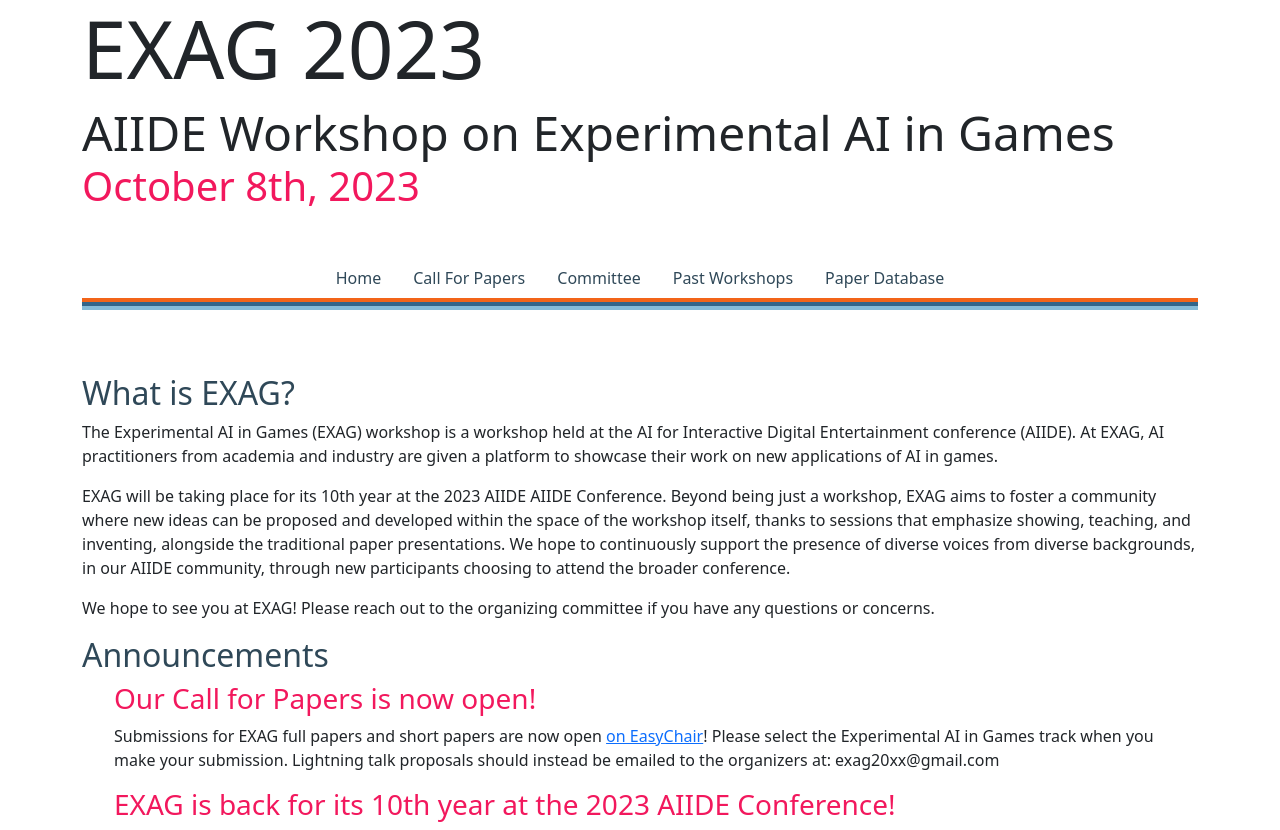
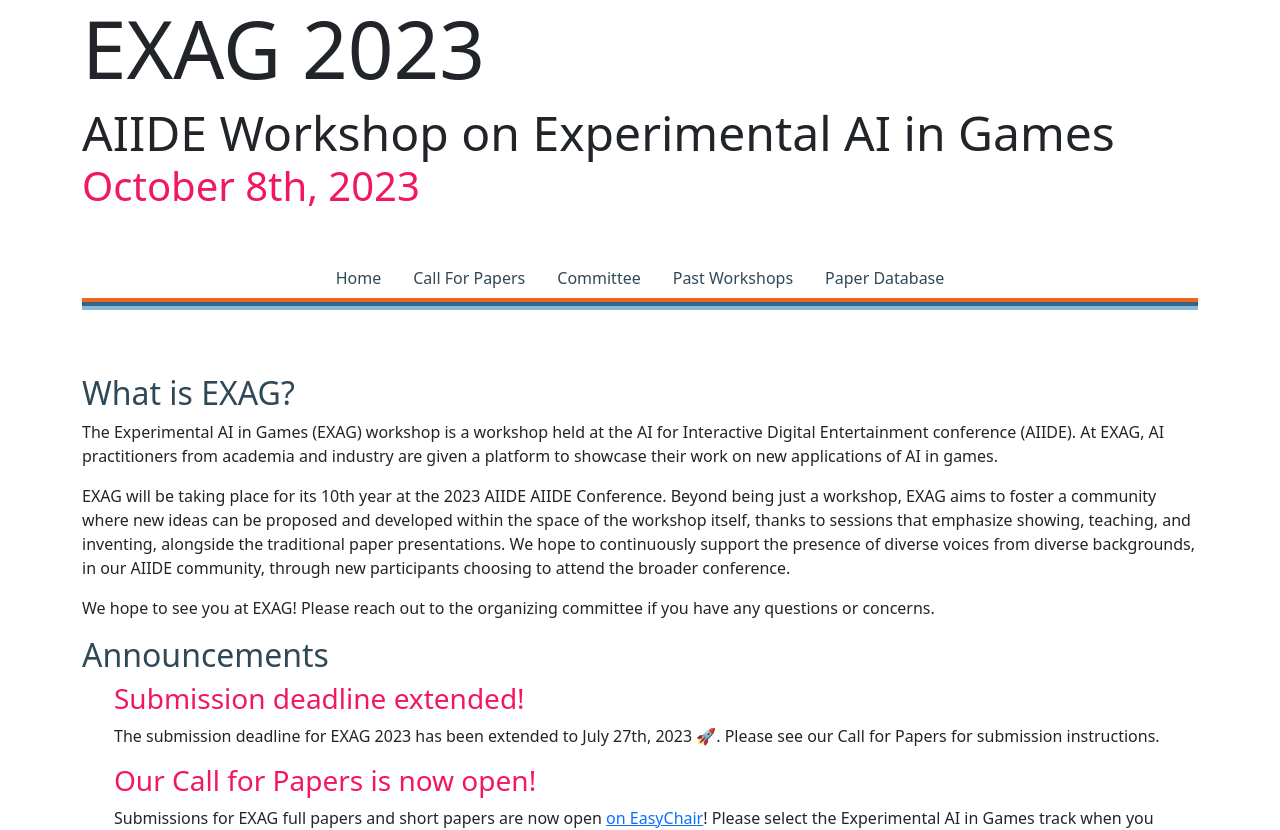
Before and after one commit to aiide-exag/aiide-exag.github.io, a Next.js app: page / in a window 1280 px wide. Shown: the top 830 px of the page. Built offline with nearby package versions, Linux system fonts and the light colour scheme.

Commit message:
deadline update

```diff
--- a/src/pages/index.tsx
+++ b/src/pages/index.tsx
@@ -36,6 +36,15 @@
                         concerns.
                     </p>
                     <h2 className="mb-2">Announcements</h2>
+                    <div className="announcement">
+                        <h3>
+                            Submission deadline extended!
+                        </h3>
+                        <p>
+                            The submission deadline for EXAG 2023 has been extended to July 27th, 2023 🚀.
+                            Please see our Call for Papers for submission instructions.
+                        </p>
+                    </div>
                     <div className="announcement">
                         <h3>Our Call for Papers is now open!</h3>
                         <p>
```
Also changed, not shown: src/call_for_papers.md (+1 -1 lines).
